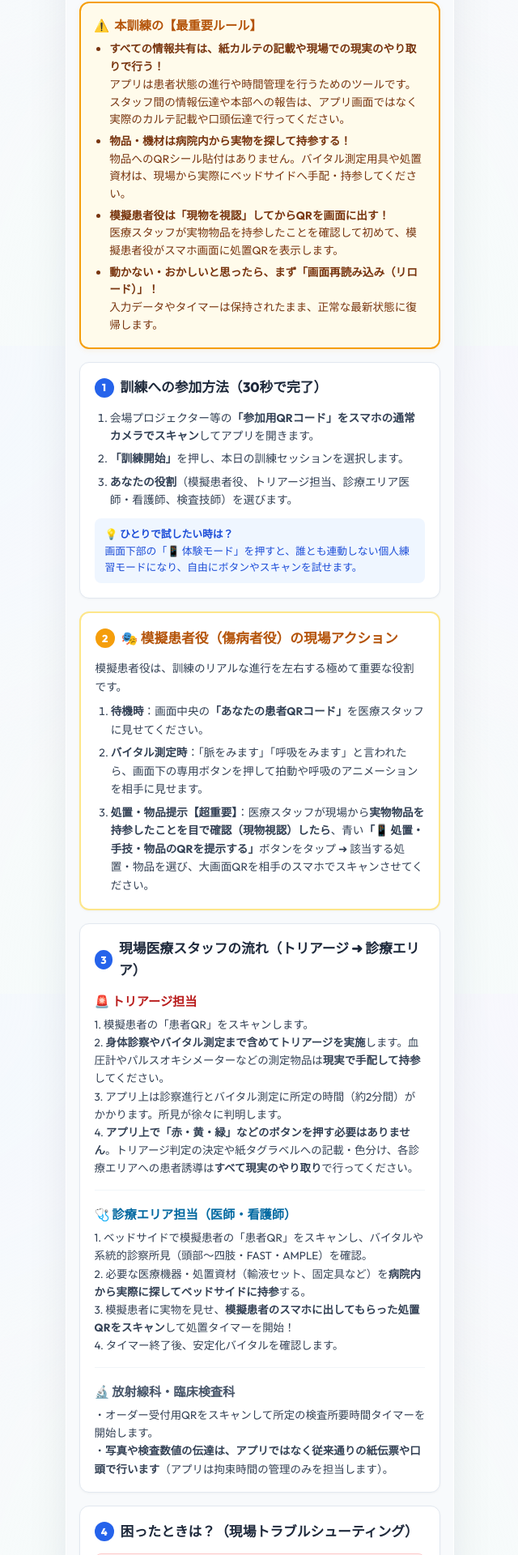
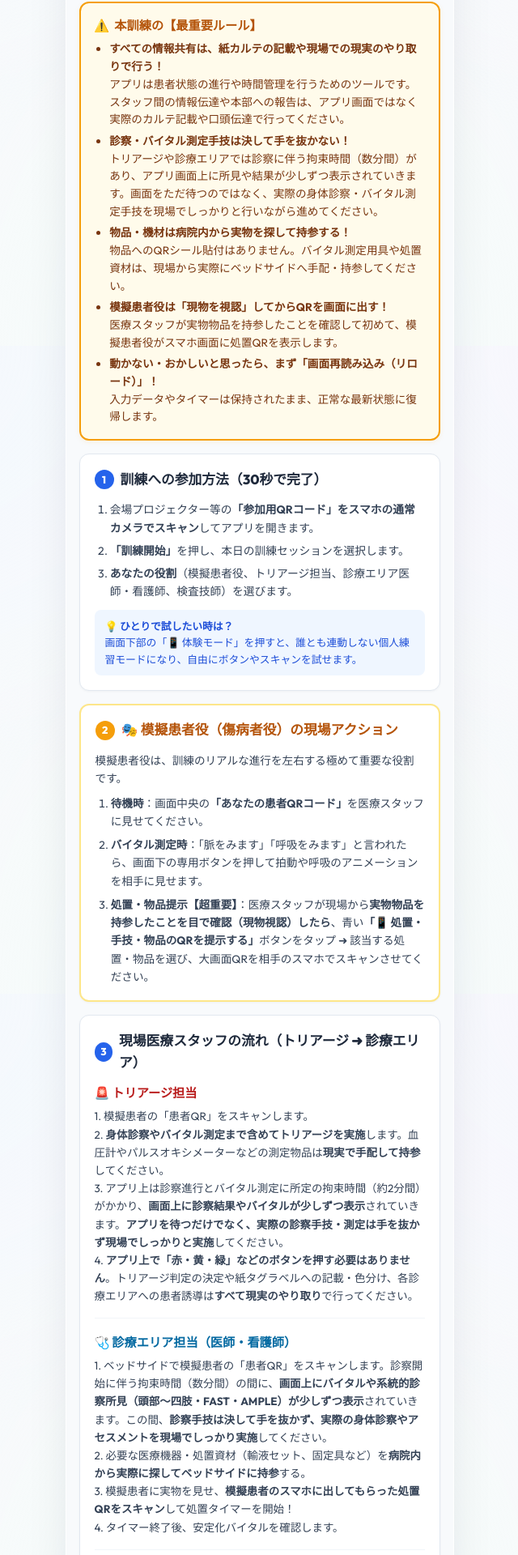
Before and after one commit to tommyjanuary016/disaster-trainer, a React (Vite) app: page /guide in a window 1280 px wide. Shown: the part 373-2293 px from the top of the page at 81% size, without its empty margins (319-959 px from the left). Built offline with nearby package versions, Linux system fonts and the light colour scheme; no server answers; the database is empty.

Commit message:
docs: 診察拘束時間中の結果段階表示と診察手技徹底の心得を操作説明に追記

```diff
--- a/src/pages/GuidePage.tsx
+++ b/src/pages/GuidePage.tsx
@@ -154,6 +154,10 @@ export const GuidePage: React.FC = () => {
                                     アプリは患者状態の進行や時間管理を行うためのツールです。スタッフ間の情報伝達や本部への報告は、アプリ画面ではなく実際のカルテ記載や口頭伝達で行ってください。
                                 </li>
                                 <li style={{ marginBottom: '0.3rem' }}>
+                                    <strong>診察・バイタル測定手技は決して手を抜かない！</strong><br />
+                                    トリアージや診療エリアでは診察に伴う拘束時間（数分間）があり、アプリ画面上に所見や結果が少しずつ表示されていきます。画面をただ待つのではなく、実際の身体診察・バイタル測定手技を現場でしっかりと行いながら進めてください。
+                                </li>
+                                <li style={{ marginBottom: '0.3rem' }}>
                                     <strong>物品・機材は病院内から実物を探して持参する！</strong><br />
                                     物品へのQRシール貼付はありません。バイタル測定用具や処置資材は、現場から実際にベッドサイドへ手配・持参してください。
                                 </li>
@@ -228,7 +232,7 @@ export const GuidePage: React.FC = () => {
                                 <div style={{ fontSize: '0.84rem', color: '#334155', lineHeight: '1.65' }}>
                                     1. 模擬患者の「患者QR」をスキャンします。<br />
                                     2. <strong>身体診察やバイタル測定まで含めてトリアージを実施</strong>します。血圧計やパルスオキシメーターなどの測定物品は<strong>現実で手配して持参</strong>してください。<br />
-                                    3. アプリ上は診察進行とバイタル測定に所定の時間（約2分間）がかかります。所見が徐々に判明します。<br />
+                                    3. アプリ上は診察進行とバイタル測定に所定の拘束時間（約2分間）がかかり、<strong>画面上に診察結果やバイタルが少しずつ表示</strong>されていきます。<strong>アプリを待つだけでなく、実際の診察手技・測定は手を抜かず現場でしっかりと実施</strong>してください。<br />
                                     4. <strong>アプリ上で「赤・黄・緑」などのボタンを押す必要はありません</strong>。トリアージ判定の決定や紙タグラベルへの記載・色分け、各診療エリアへの患者誘導は<strong>すべて現実のやり取り</strong>で行ってください。
                                 </div>
                             </div>
@@ -239,7 +243,7 @@ export const GuidePage: React.FC = () => {
                                     🩺 診療エリア担当（医師・看護師）
                                 </div>
                                 <div style={{ fontSize: '0.84rem', color: '#334155', lineHeight: '1.65' }}>
-                                    1. ベッドサイドで模擬患者の「患者QR」をスキャンし、バイタルや系統的診察所見（頭部〜四肢・FAST・AMPLE）を確認。<br />
+                                    1. ベッドサイドで模擬患者の「患者QR」をスキャンします。診察開始に伴う拘束時間（数分間）の間に、<strong>画面上にバイタルや系統的診察所見（頭部〜四肢・FAST・AMPLE）が少しずつ表示</strong>されていきます。この間、<strong>診察手技は決して手を抜かず、実際の身体診察やアセスメントを現場でしっかり実施</strong>してください。<br />
                                     2. 必要な医療機器・処置資材（輸液セット、固定具など）を<strong>病院内から実際に探してベッドサイドに持参</strong>する。<br />
                                     3. 模擬患者に実物を見せ、<strong>模擬患者のスマホに出してもらった処置QRをスキャン</strong>して処置タイマーを開始！<br />
                                     4. タイマー終了後、安定化バイタルを確認します。
```
